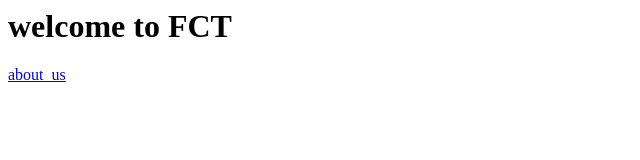
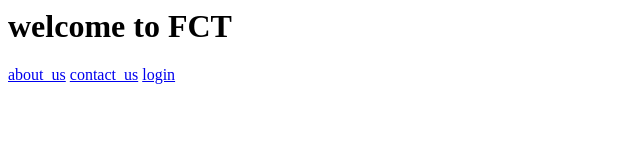
Before and after one commit to Ajinkya1210/Git-Branch, a plain HTML site: page index.html in a window 1280 px wide. Shown: the whole page, without its empty margins (0-640 px from the left). Drawn offline with Linux system fonts and the light colour scheme.

Commit message:
modified index.html

```diff
--- a/index.html
+++ b/index.html
@@ -1,2 +1,4 @@
 <h1>welcome to FCT</h1>
 <a href="about.html">about_us</a>
+<a href="contact.html">contact_us</a>
+<a href="login.html">login</a>
```
